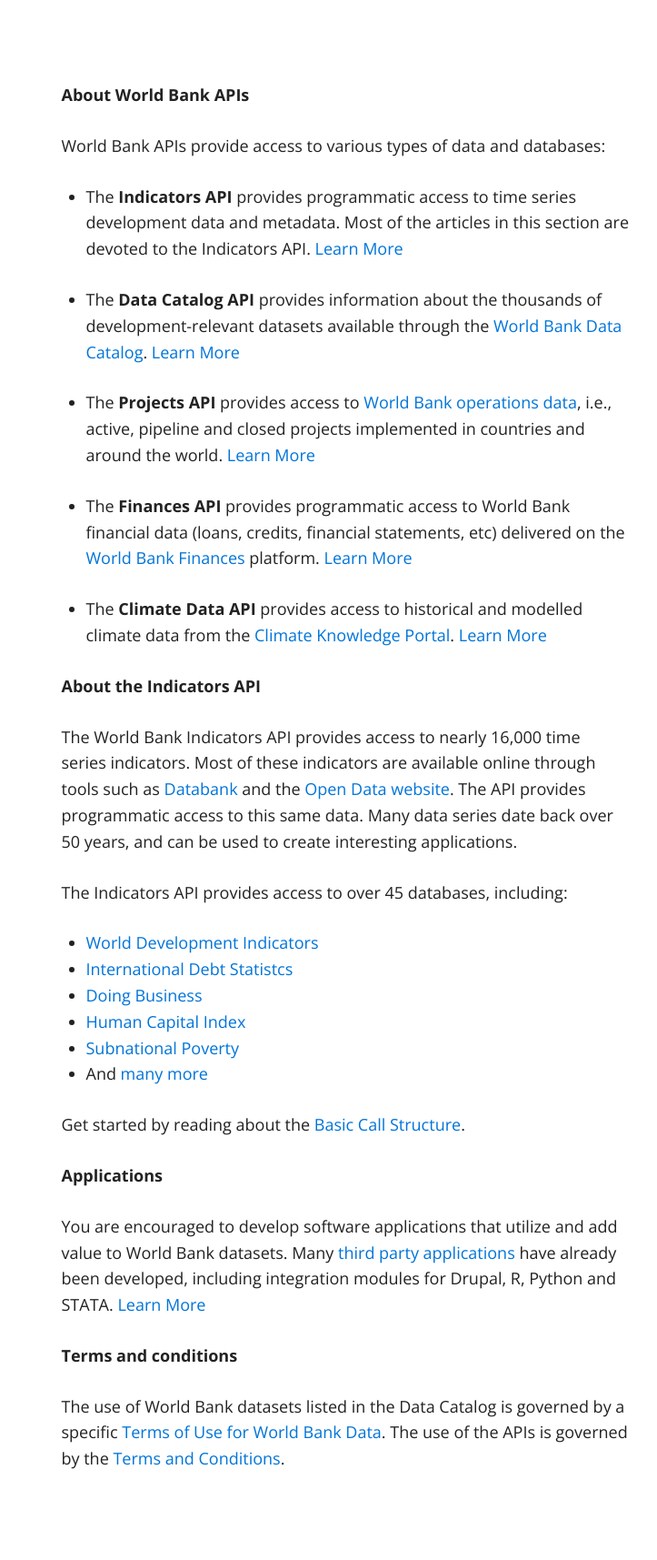
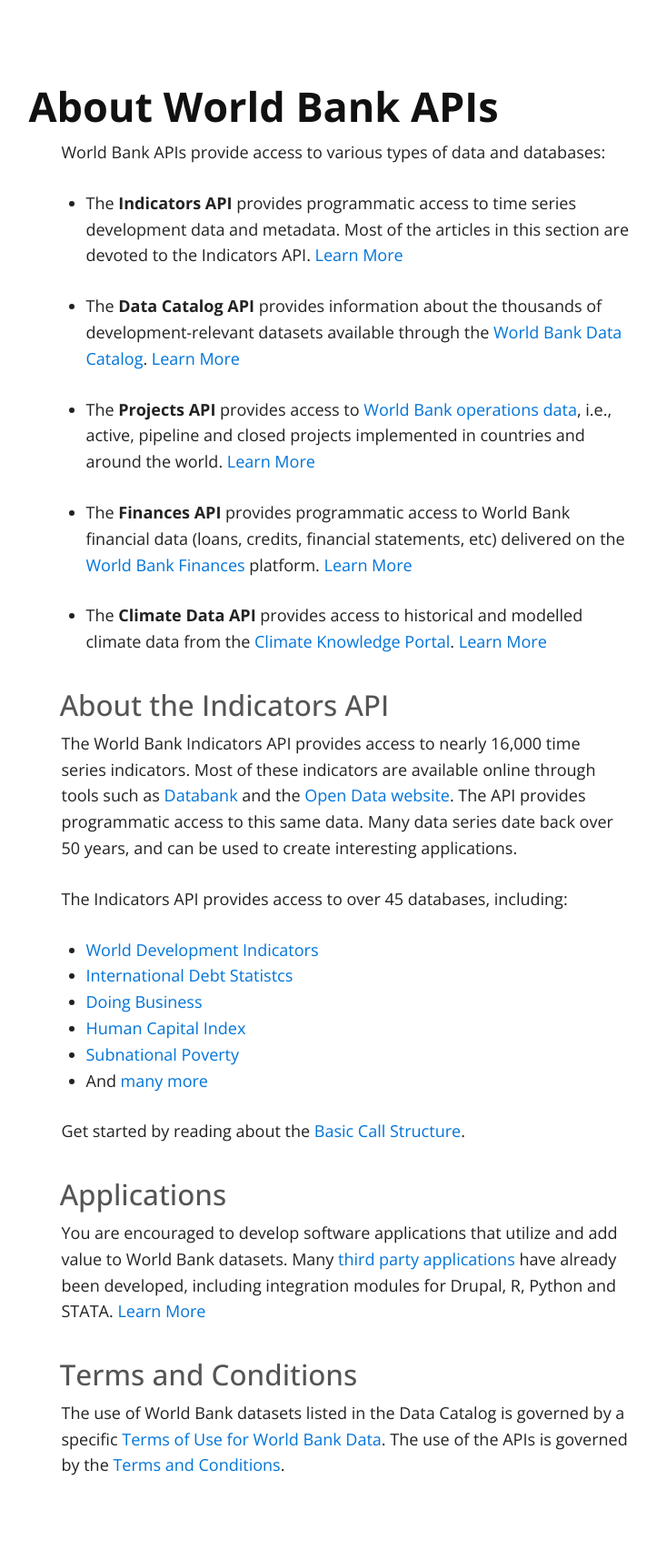
Before and after one commit to tgherzog/apidocs, a Jekyll site: the page built from API_Overview.md, in a window 1280 px wide. Shown: the whole page at 91% size, without its empty margins (260-983 px from the left). Built offline with Jekyll 4.4.1, drawn with Linux system fonts in a browser that asks for light colours; our own code applies the rules of GitHub Pages for plain Markdown files.

Commit message:
Minor formatting

```diff
--- a/API_Overview.md
+++ b/API_Overview.md
@@ -1,7 +1,7 @@
 ---
 ---
 
-**About World Bank APIs**
+# About World Bank APIs #
 
 World Bank APIs provide access to various types of data and databases:
 
@@ -26,7 +26,7 @@ World Bank APIs provide access to various types of data and databases:
   [Learn More](https://datahelpdesk.worldbank.org/knowledgebase/articles/902061)
 
 
-**About the Indicators API**
+## About the Indicators API ##
 
 The World Bank Indicators API provides access to nearly 16,000 time series indicators.
 Most of these indicators are available online through tools such as [Databank](https://databank.worldbank.org) and
@@ -44,13 +44,13 @@ The Indicators API provides access to over 45 databases, including:
 
 Get started by reading about the [Basic Call Structure](https://datahelpdesk.worldbank.org/knowledgebase/articles/898581).
 
-**Applications**
+## Applications ##
 
 You are encouraged to develop software applications that utilize and add
 value to World Bank datasets. Many [third party applications][3rd-party] have already been developed, including
 integration modules for Drupal, R, Python and STATA. [Learn More][3rd-party]
 
-**Terms and conditions**
+## Terms and Conditions ##
 
 The use of World Bank datasets listed in the Data Catalog is governed by
 a specific [Terms of Use for World Bank Data][data-terms]. The use of the APIs
```
Also changed, not shown: API_Basic_Call_structures.md (+1 -1 lines).
